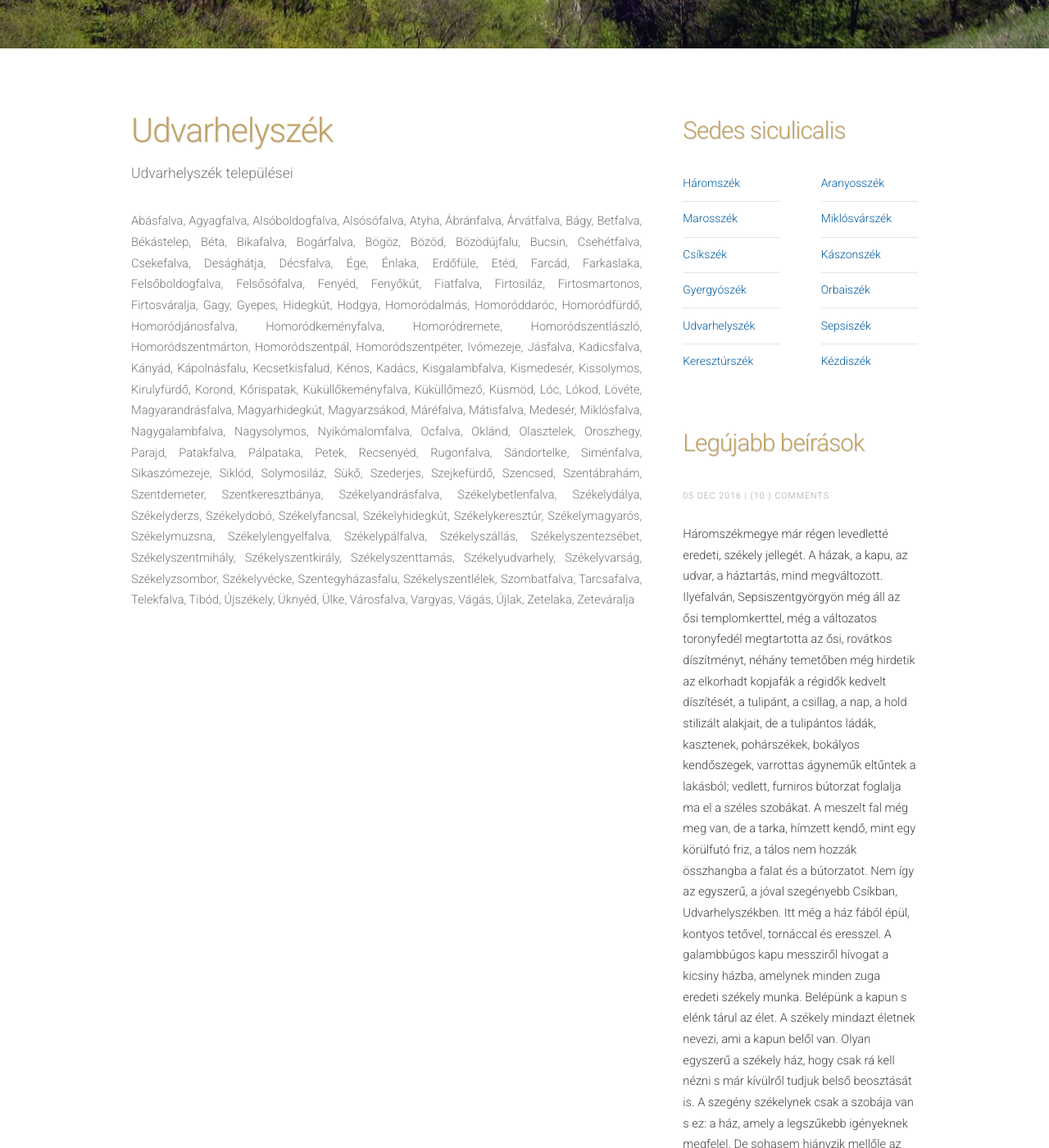
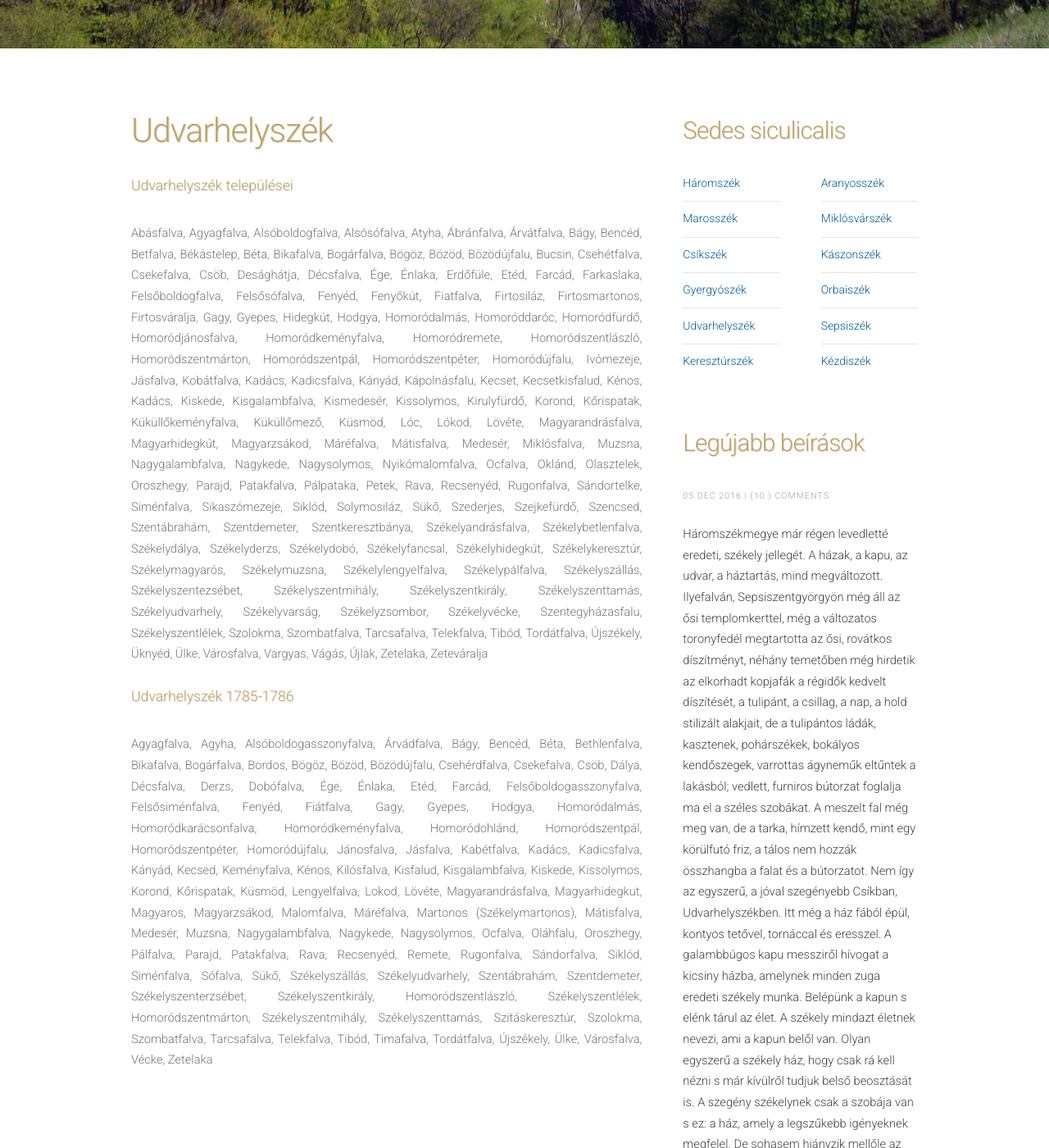
Before and after one commit to siculia/siculia.github.io, a Jekyll site: the page built from siculia-udvarhelyszek.html, in a window 1280 px wide and 1400 px high, scrolled down 554 px. Shown: the whole window at 82% size. Built offline with Jekyll 4.4.1, drawn with Linux system fonts in a browser that asks for light colours; nearby versions of some CDN libraries; library files that are not in the unit come from our copies.

Commit message:
Udvarhelyszék update

```diff
--- a/siculia-udvarhelyszek.html
+++ b/siculia-udvarhelyszek.html
@@ -11,24 +11,46 @@ layout: default
 				<div id="content" class="8u skel-cell-important">
 					<section>
 						<header>
-							<h2>Udvarhelyszék</h2>
-							<span class="byline">Udvarhelyszék települései</span>
+							<h2>Udvarhelyszék<h2>
+							<p>
+							<h3 class="byline">Udvarhelyszék települései</h3>
+						 </p>
 						</header>
-						<p style="text-align: justify;">Abásfalva, Agyagfalva, Alsóboldogfalva, Alsósófalva, Atyha, Ábránfalva, Árvátfalva, Bágy, Betfalva,
-							Békástelep, Béta, Bikafalva, Bogárfalva, Bögöz, Bözöd, Bözödújfalu, Bucsin, Csehétfalva, Csekefalva,
+
+						<p style="text-align: justify;">Abásfalva, Agyagfalva, Alsóboldogfalva, Alsósófalva, Atyha, Ábránfalva, Árvátfalva,
+							Bágy, Bencéd, Betfalva, Békástelep, Béta, Bikafalva, Bogárfalva, Bögöz, Bözöd, Bözödújfalu, Bucsin, Csehétfalva, Csekefalva, Csöb,
 							Desághátja, Décsfalva, Ége, Énlaka, Erdőfüle, Etéd, Farcád, Farkaslaka, Felsőboldogfalva, Felsősófalva,
-							Fenyéd, Fenyőkút, Fiatfalva, Firtosiláz, Firtosmartonos, Firtosváralja, Gagy, Gyepes, Hidegkút, Hodgya,
-							Homoródalmás, Homoróddaróc, Homoródfürdő, Homoródjánosfalva, Homoródkeményfalva, Homoródremete, Homoródszentlászló,
-							Homoródszentmárton, Homoródszentpál, Homoródszentpéter, Ivómezeje, Jásfalva, Kadicsfalva, Kányád, Kápolnásfalu,
-							Kecsetkisfalud, Kénos, Kadács, Kisgalambfalva, Kismedesér, Kissolymos, Kirulyfürdő, Korond, Kőrispatak, Küküllőkeményfalva,
+							Fenyéd, Fenyőkút, Fiatfalva, Firtosiláz, Firtosmartonos, Firtosváralja, Gagy, Gyepes, Hidegkút, Hodgya, Homoródalmás,
+							Homoróddaróc, Homoródfürdő, Homoródjánosfalva, Homoródkeményfalva, Homoródremete, Homoródszentlászló, Homoródszentmárton,
+							Homoródszentpál, Homoródszentpéter, Homoródújfalu, Ivómezeje, Jásfalva, Kobátfalva, Kadács, Kadicsfalva, Kányád, Kápolnásfalu,
+							Kecset, Kecsetkisfalud, Kénos, Kadács, Kiskede, Kisgalambfalva, Kismedesér, Kissolymos, Kirulyfürdő, Korond, Kőrispatak, Küküllőkeményfalva,
 							Küküllőmező, Küsmöd, Lóc, Lókod, Lövéte, Magyarandrásfalva, Magyarhidegkút, Magyarzsákod, Máréfalva, Mátisfalva, Medesér,
-							Miklósfalva, Nagygalambfalva, Nagysolymos, Nyikómalomfalva, Ocfalva, Oklánd, Olasztelek, Oroszhegy, Parajd, Patakfalva,
-							Pálpataka, Petek, Recsenyéd, Rugonfalva, Sándortelke, Siménfalva, Sikaszómezeje, Siklód, Solymosiláz, Sükő, Szederjes,
+							Miklósfalva, Muzsna, Nagygalambfalva, Nagykede, Nagysolymos, Nyikómalomfalva, Ocfalva, Oklánd, Olasztelek, Oroszhegy, Parajd, Patakfalva,
+							Pálpataka, Petek, Rava, Recsenyéd, Rugonfalva, Sándortelke, Siménfalva, Sikaszómezeje, Siklód, Solymosiláz, Sükő, Szederjes,
 							Szejkefürdő, Szencsed, Szentábrahám, Szentdemeter, Szentkeresztbánya, Székelyandrásfalva, Székelybetlenfalva, Székelydálya,
 							Székelyderzs, Székelydobó, Székelyfancsal, Székelyhidegkút, Székelykeresztúr, Székelymagyarós, Székelymuzsna, Székelylengyelfalva,
 							Székelypálfalva, Székelyszállás, Székelyszentezsébet, Székelyszentmihály, Székelyszentkirály, Székelyszenttamás, Székelyudvarhely,
-							Székelyvarság, Székelyzsombor, Székelyvécke, Szentegyházasfalu, Székelyszentlélek, Szombatfalva, Tarcsafalva, Telekfalva, Tibód,
-							Újszékely, Üknyéd, Ülke, Városfalva, Vargyas, Vágás, Újlak, Zetelaka, Zeteváralja</p>
+							Székelyvarság, Székelyzsombor, Székelyvécke, Szentegyházasfalu, Székelyszentlélek, Szolokma, Szombatfalva, Tarcsafalva, Telekfalva, Tibód,
+							Tordátfalva, Újszékely, Üknyéd, Ülke, Városfalva, Vargyas, Vágás, Újlak, Zetelaka, Zeteváralja</p>
+
+							<header>
+								<p>
+								<h3 class="byline">Udvarhelyszék 1785-1786</h3>
+							 </p>
+							</header>
+
+					   <p style="text-align: justify;">Agyagfalva, Agyha, Alsóboldogasszonyfalva, Árvádfalva, Bágy, Bencéd, Béta, Bethlenfalva, Bikafalva,
+							Bogárfalva, Bordos, Bögöz, Bözöd, Bözödújfalu, Csehérdfalva, Csekefalva, Csöb, Dálya, Décsfalva, Derzs, Dobófalva, Ége, Énlaka, Etéd,
+							Farcád, Felsőboldogasszonyfalva, Felsősiménfalva, Fenyéd, Fiátfalva, Gagy, Gyepes, Hodgya, Homoródalmás, Homoródkarácsonfalva,
+							Homoródkeményfalva, Homoródohlánd, Homoródszentpál, Homoródszentpéter, Homoródújfalu, Jánosfalva, Jásfalva, Kabétfalva, Kadács,
+							Kadicsfalva, Kányád, Kecsed, Keményfalva, Kénos, Kilósfalva, Kisfalud, Kisgalambfalva, Kiskede, Kissolymos, Korond, Kőrispatak,
+							Küsmöd, Lengyelfalva, Lokod, Lövéte, Magyarandrásfalva, Magyarhidegkut, Magyaros, Magyarzsákod, Malomfalva, Máréfalva, Martonos (Székelymartonos),
+							Mátisfalva, Medesér, Muzsna, Nagygalambfalva, Nagykede, Nagysolymos, Ocfalva, Oláhfalu, Oroszhegy, Pálfalva, Parajd, Patakfalva,
+							Rava, Recsenyéd, Remete, Rugonfalva, Sándorfalva, Siklód, Siménfalva, Sófalva, Sükő, Székelyszállás, Székelyudvarhely, Szentábrahám,
+							Szentdemeter, Székelyszenterzsébet, Székelyszentkirály, Homoródszentlászló, Székelyszentlélek, Homoródszentmárton, Székelyszentmihály,
+							Székelyszenttamás, Szitáskeresztúr, Szolokma, Szombatfalva, Tarcsafalva, Telekfalva, Tibód, Timafalva, Tordátfalva, Újszékely, Ülke,
+							Városfalva, Vécke, Zetelaka </p>
+
 					</section>
 				</div>
 				{% include sidebar.html %}
```
